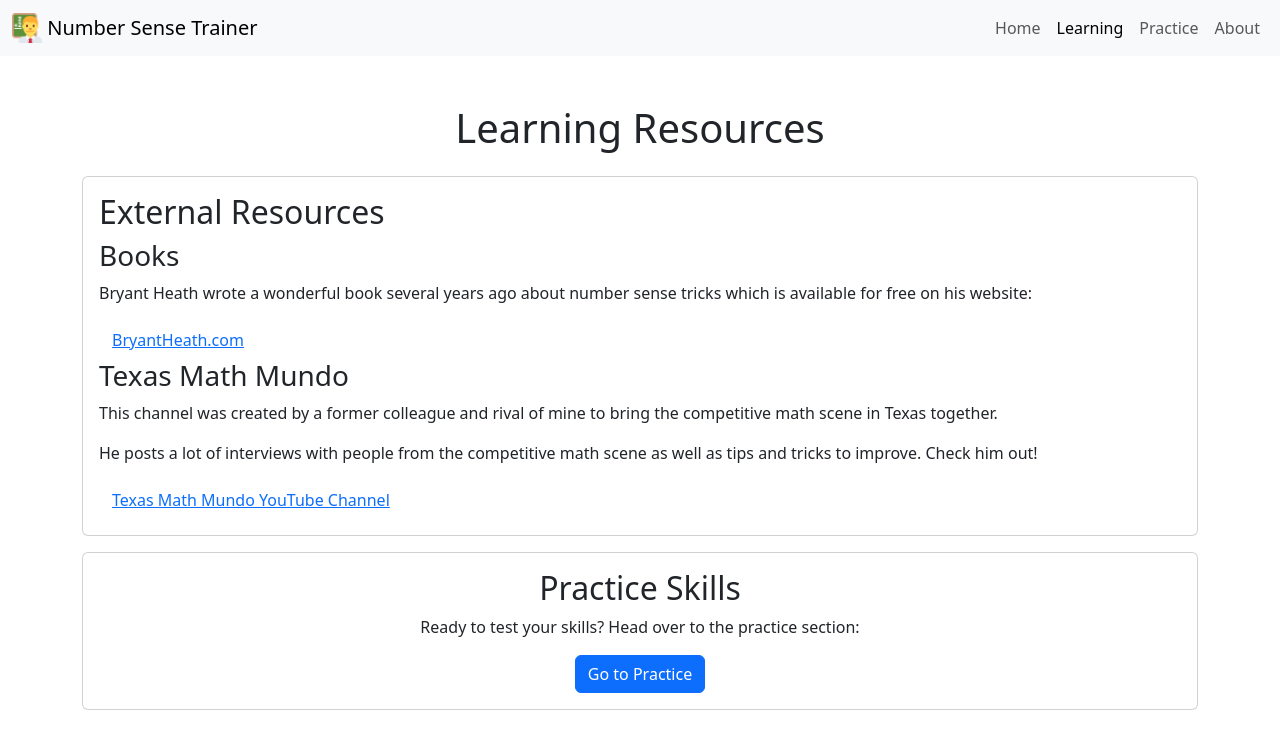
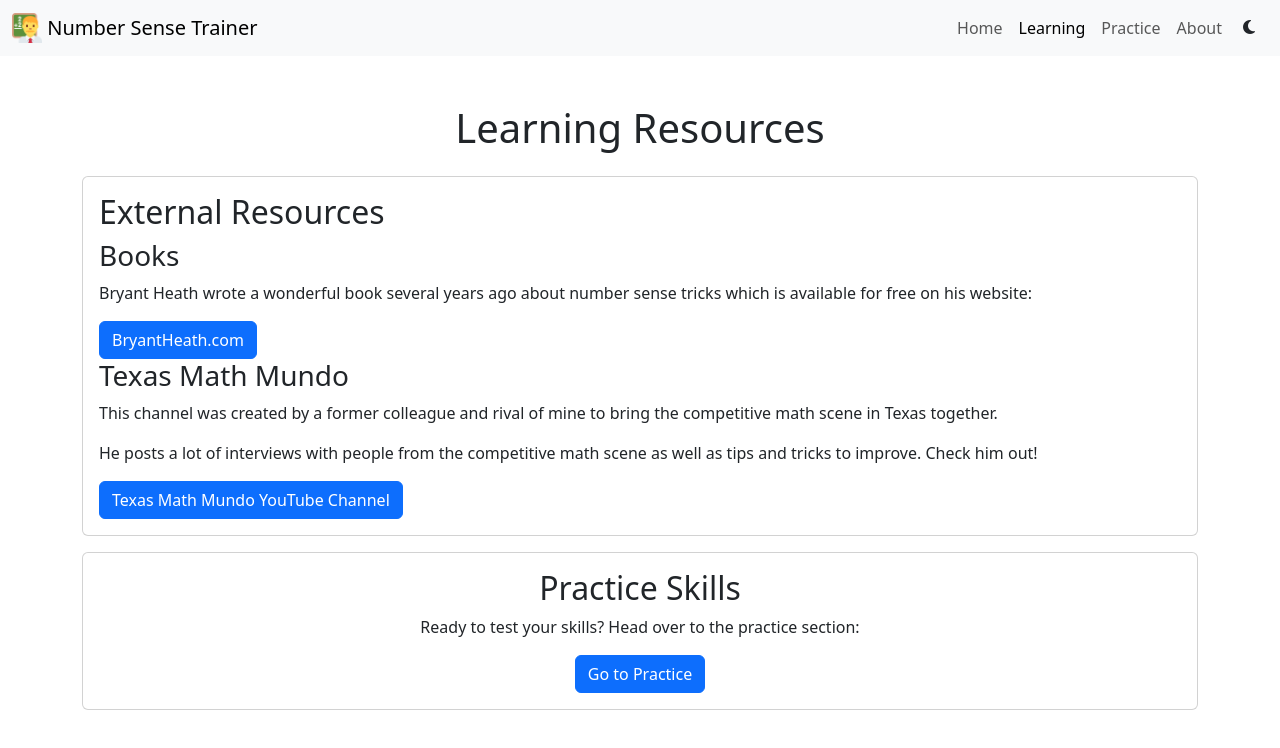
Before and after one commit to marco-campos/ns1, a React (Create React App) app: page /learning in a window 1280 px wide. Shown: the top 748 px of the page. Built offline with nearby package versions, Linux system fonts and the light colour scheme; a small style sheet from the web is missing.

Commit message:
dark/light mode + some other styling changes

```diff
--- a/package.json
+++ b/package.json
@@ -3,6 +3,7 @@
   "version": "0.1.0",
   "private": true,
   "dependencies": {
+    "@fortawesome/fontawesome-free": "^6.4.2",
     "@testing-library/jest-dom": "^5.17.0",
     "@testing-library/react": "^13.4.0",
     "@testing-library/user-event": "^13.5.0",
--- a/public/index.html
+++ b/public/index.html
@@ -13,6 +13,14 @@
     <link rel="icon" type="image/png" sizes="32x32" href="/favicon-32x32.png">
     <link rel="icon" type="image/png" sizes="16x16" href="/favicon-16x16.png">
     <link rel="manifest" href="/site.webmanifest">
+    <!-- Add this in the <head> section of your index.html -->
+    <link
+    rel="stylesheet"
+    href="https://cdnjs.cloudflare.com/ajax/libs/font-awesome/5.15.4/css/all.min.css"
+    integrity="sha384-DyZuuL25zngHtv6Hwh2vz8X0M5QsgFFbYzJ6Z9ZZyj5cbU2KuH5Pdk8mXMQVu06j"
+    crossorigin="anonymous"
+    />
+
     <title>Number Sense</title>
   </head>
   <body>
--- a/src/Navbar.js
+++ b/src/Navbar.js
@@ -3,12 +3,17 @@ import { NavLink } from 'react-router-dom';
 import 'bootstrap/dist/js/bootstrap.bundle.min.js';
 
 const NavBar = () => {
+  const [darkTheme, setDarkTheme] = useState(false);
   const [isNavCollapsed, setIsNavCollapsed] = useState(true);
-
+  const toggleTheme = () => {
+    setDarkTheme(!darkTheme);
+    document.body.classList.toggle('bg-dark');
+    document.body.classList.toggle('text-white');
+  };
   const handleNavCollapse = () => setIsNavCollapsed(!isNavCollapsed);
 
   return (
-    <nav className="navbar navbar-expand-lg navbar-light bg-light">
+    <nav className={`navbar navbar-expand-lg ${darkTheme ? 'navbar-dark bg-dark' : 'navbar-light bg-light'}`}>
       <div className="container-fluid">
         <NavLink className="navbar-brand" to="/">
         <img
@@ -32,6 +37,7 @@ const NavBar = () => {
         >
           <span className="navbar-toggler-icon"></span>
         </button>
+
         <div className={`${isNavCollapsed ? 'collapse' : ''} navbar-collapse`} id="navbarNav">
           <ul className="navbar-nav ms-auto">
             <li className="nav-item">
@@ -54,6 +60,11 @@ const NavBar = () => {
                 About
               </NavLink>
             </li>
+            <li className="nav-item">
+            <button onClick={toggleTheme} className="btn">
+              <i className={`fas ${darkTheme ? 'fa-sun' : 'fa-moon'}`}></i>
+            </button>
+            </li>
           </ul>
         </div>
       </div>
--- a/src/components/LearningPage.js
+++ b/src/components/LearningPage.js
@@ -13,7 +13,7 @@ const LearningPage = () => {
           <h3>Books</h3>
           <p>Bryant Heath wrote a wonderful book several years ago about number sense tricks which is available for free on his website:</p>
           <a href="https://bryantheath.com/files/2018/04/Heath_NSTricks_revA.pdf"
-             className="btn btn-link"
+             className="btn btn-primary"
              target="_blank"
              rel="noopener noreferrer">
             BryantHeath.com
@@ -22,7 +22,8 @@ const LearningPage = () => {
           <p>This channel was created by a former colleague and rival of mine to bring the competitive math scene in Texas together.</p>
           <p> He posts a lot of interviews with people from the competitive math scene as well as tips and tricks to improve. Check him out!</p>
           <a href="https://www.youtube.com/channel/UCDHQCWfSMjNJJS0aJx8jITw"
-             className="btn btn-link"
+            className="btn btn-primary"
+
              target="_blank"
              rel="noopener noreferrer">
             Texas Math Mundo YouTube Channel
--- a/src/components/practiceComponents/StartScreen.js
+++ b/src/components/practiceComponents/StartScreen.js
@@ -64,7 +64,7 @@ const StartScreen = ({ startGame, startSkillPractice }) => {
             <option value={20}>20 questions</option>
           </select>
         </div>
-        <button type="button" className="btn btn-primary" onClick={handleStart}>Start Game</button>
+        <button type="button" className="btn btn-primary" onClick={handleStart}>Start Exam</button>
       </form>
         </div>
       </div>
--- a/src/index.js
+++ b/src/index.js
@@ -4,6 +4,7 @@ import './index.css';
 import App from './App';
 import reportWebVitals from './reportWebVitals';
 import 'bootstrap/dist/css/bootstrap.min.css';
+import '@fortawesome/fontawesome-free/css/all.min.css';
 
 
 const root = ReactDOM.createRoot(document.getElementById('root'));
```
Also changed, not shown: 2 other files (tests, documents, lock files or other folders).
